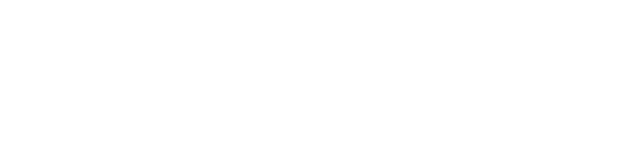
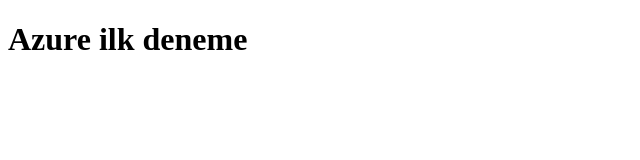
Before and after one commit to coolpisces/testwebsite, a plain HTML site: page index.html in a window 1280 px wide. Shown: the whole page, without its empty margins (0-640 px from the left). Drawn offline with Linux system fonts and the light colour scheme.

Commit message:
icerik eklendi

```diff
--- a/index.html
+++ b/index.html
@@ -7,6 +7,8 @@
     <title>Test Website</title>
 </head>
 <body>
-
+    <h1>
+        Azure ilk deneme
+    </h1>
 </body>
 </html>
```
